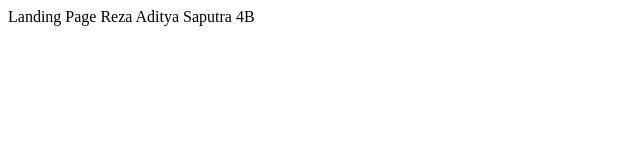
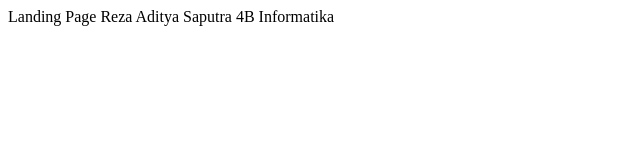
Before and after one commit to rezaAdityaSaputra/Aplikasi, a plain HTML site: page src/index.html in a window 1280 px wide. Shown: the whole page, without its empty margins (0-640 px from the left). Drawn offline with Linux system fonts and the light colour scheme.

Commit message:
perubahan

```diff
--- a/src/index.html
+++ b/src/index.html
@@ -8,6 +8,6 @@
 </head>
 <body>
 Landing Page
-Reza Aditya Saputra 4B
+Reza Aditya Saputra 4B Informatika
 </body>
 </html>
```
